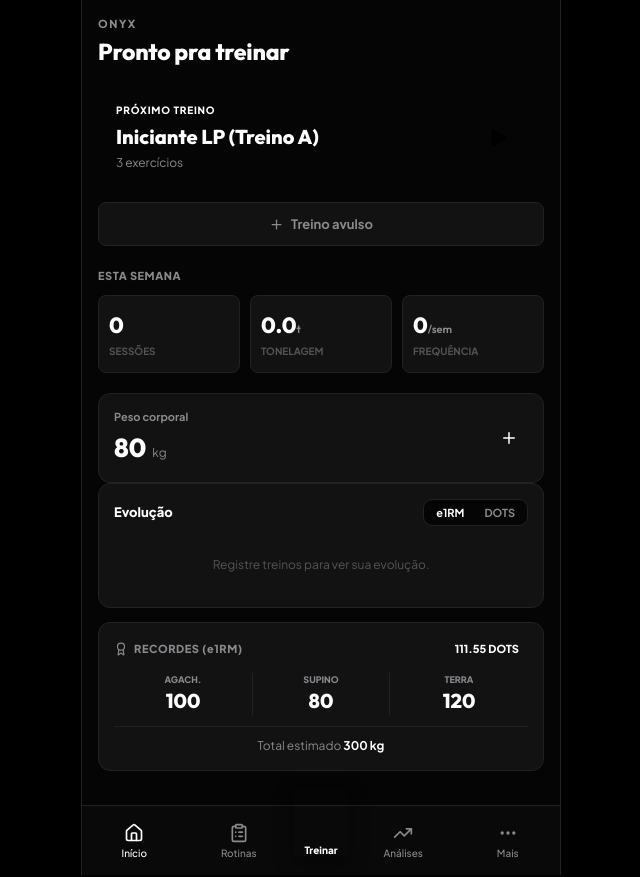
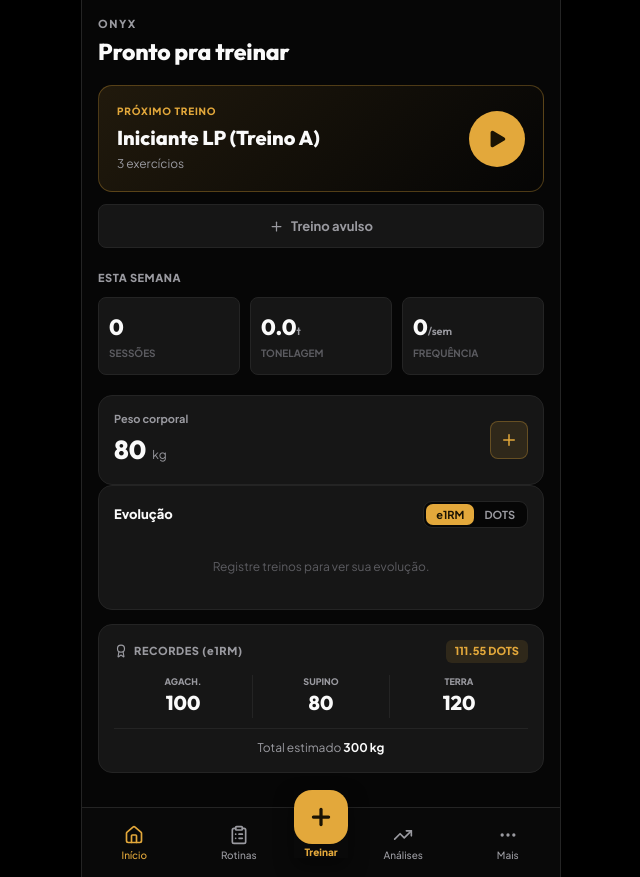
Before and after one commit to LeoCunhaLabz/powerlifting-app, a React (Vite) app in the folder apps/web/: page / in a window 1280 px wide. Shown: the whole page, without its empty margins (319-959 px from the left). Built offline with nearby package versions, Linux system fonts and the light colour scheme.

Commit message:
style(web): acento do tema nas telas restantes
Aplica o acento do tema (Chalk & Onyx) em index.css e na pagina de Configuracoes.

```diff
--- a/apps/web/src/index.css
+++ b/apps/web/src/index.css
@@ -1,38 +1,66 @@
 @import url('https://fonts.googleapis.com/css2?family=Outfit:wght@400;500;600;700;800&family=Plus+Jakarta+Sans:wght@300;400;500;600;700;800&display=swap');
 
 :root {
-  /* Chalk & Onyx Palette */
-  --bg-primary: #050505;
-  --bg-secondary: #121212;
-  --bg-tertiary: #1a1a1a;
+  /* Chalk & Onyx 2.0 — Superfícies (escala de elevação) */
+  --bg-primary: #060606;
+  --bg-secondary: #161616;
+  --bg-tertiary: #1e1e1e;
 
-  --text-primary: #ffffff;
-  --text-secondary: #8a8a8f;
-  --text-muted: #555558;
+  /* Texto (3 níveis de ênfase) */
+  --text-primary: #fafafa;
+  --text-secondary: #9a9aa0;
+  --text-muted: #5c5c61;
 
-  --accent-white: #ffffff;
+  /* Linhas / foco */
+  --border-color: #242424;
+  --border-focus: #4a4a4a;
+
+  /* Compat: usados como "destaque" em vários componentes — agora seguem o acento do tema */
+  --accent-white: var(--accent);
   --accent-gray: #333333;
   --accent-dark: #1a1a1a;
 
-  --border-color: #222222;
-  --border-focus: #444444;
-
-  --success: #10b981;
-  --error: #ef4444;
-  --warning: #f59e0b;
+  /* Status */
+  --success: #37b87f;
+  --error: #e5544b;
+  --warning: #e0a93f;
 
   --font-sans: 'Plus Jakarta Sans', system-ui, -apple-system, sans-serif;
   --font-display: 'Outfit', system-ui, -apple-system, sans-serif;
 
   --radius-sm: 4px;
   --radius-md: 8px;
-  --radius-lg: 12px;
+  --radius-lg: 14px;
 
   --transition-fast: 0.15s ease;
   --transition-normal: 0.25s ease;
 
   /* Layout constraints */
   --max-width: 480px; /* Locked to a premium mobile shell for optimal UX, centered on desktop */
+}
+
+/* ====== Temas de acento (selecionáveis em Configurações) ====== */
+/* Padrão (sem atributo) = Brass */
+:root,
+:root[data-theme='brass'] {
+  --accent: #e3a83b;
+  --accent-soft: rgba(227, 168, 59, 0.12);
+  --accent-border: rgba(227, 168, 59, 0.30);
+  --accent-ink: #1a1304;
+}
+
+:root[data-theme='onyx'] {
+  --accent: #fafafa;
+  --accent-soft: rgba(255, 255, 255, 0.10);
+  --accent-border: rgba(255, 255, 255, 0.22);
+  --accent-ink: #0a0a0a;
+}
+
+:root[data-theme='volt'] {
+  --accent: #b6e34a;
+  --accent-soft: rgba(182, 227, 74, 0.12);
+  --accent-border: rgba(182, 227, 74, 0.30);
+  --accent-ink: #11160a;
 }
 
 /* Base Reset */
@@ -117,8 +145,8 @@ button {
 }
 
 .btn-primary {
-  background-color: var(--accent-white);
-  color: var(--bg-primary);
+  background-color: var(--accent);
+  color: var(--accent-ink);
 }
 
 .btn-primary:hover:not(:disabled) {
@@ -142,13 +170,13 @@ button {
 }
 
 .btn-danger {
-  background-color: rgba(239, 68, 68, 0.1);
+  background-color: rgba(229, 84, 75, 0.1);
   color: var(--error);
-  border: 1px solid rgba(239, 68, 68, 0.2);
+  border: 1px solid rgba(229, 84, 75, 0.2);
 }
 
 .btn-danger:hover:not(:disabled) {
-  background-color: rgba(239, 68, 68, 0.2);
+  background-color: rgba(229, 84, 75, 0.2);
 }
 
 .btn-text {
@@ -169,18 +197,19 @@ button:disabled {
 /* Form Inputs */
 input, select, textarea {
   font-family: var(--font-sans);
-  background-color: var(--bg-secondary);
+  background-color: var(--bg-tertiary);
   border: 1px solid var(--border-color);
   color: var(--text-primary);
   padding: 10px 14px;
   border-radius: var(--radius-sm);
   font-size: 16px; /* >=16px evita zoom automático no iOS Safari */
   outline: none;
-  transition: border-color var(--transition-fast);
+  transition: border-color var(--transition-fast), box-shadow var(--transition-fast);
 }
 
 input:focus, select:focus, textarea:focus {
-  border-color: var(--border-focus);
+  border-color: var(--accent);
+  box-shadow: 0 0 0 3px var(--accent-soft);
 }
 
 input::placeholder, textarea::placeholder {
@@ -327,7 +356,7 @@ input::placeholder, textarea::placeholder {
 }
 
 .nav-item.active {
-  color: var(--text-primary);
+  color: var(--accent);
 }
 
 .nav-item svg {
@@ -352,9 +381,9 @@ input::placeholder, textarea::placeholder {
 }
 
 .badge-highlight {
-  background-color: rgba(255, 255, 255, 0.1);
-  color: var(--text-primary);
-  border-color: rgba(255, 255, 255, 0.2);
+  background-color: var(--accent-soft);
+  color: var(--accent);
+  border-color: var(--accent-border);
 }
 
 /* Overlay / Modal */
--- a/apps/web/src/pages/Settings.tsx
+++ b/apps/web/src/pages/Settings.tsx
@@ -1,7 +1,14 @@
 import React, { useState } from 'react';
 import { useWorkout } from '../context/WorkoutContext';
-import { Download, Upload, Trash2, CheckCircle2, AlertTriangle } from 'lucide-react';
+import { Download, Upload, Trash2, CheckCircle2, AlertTriangle, Check } from 'lucide-react';
 import { DEFAULT_PLATES_KG, DEFAULT_PLATES_LBS } from '../utils/powerlifting';
+import type { ThemeName } from '@powerlifting/shared';
+
+const THEMES: { id: ThemeName; name: string; swatch: string; desc: string }[] = [
+  { id: 'onyx', name: 'Onyx', swatch: '#fafafa', desc: 'Monocromático' },
+  { id: 'brass', name: 'Brass', swatch: '#e3a83b', desc: 'Padrão' },
+  { id: 'volt', name: 'Volt', swatch: '#b6e34a', desc: 'Elétrico' },
+];
 
 export const Settings: React.FC = () => {
   const { state, updateSettings, exportData, importData } = useWorkout();
@@ -71,6 +78,41 @@ export const Settings: React.FC = () => {
     <div style={styles.container}>
       <h1 style={styles.pageTitle}>CONFIGURAÇÕES</h1>
 
+      {/* Aparência / Tema */}
+      <div style={styles.section}>
+        <h2 style={styles.sectionTitle}>Aparência</h2>
+        <div style={{ ...styles.settingDesc, marginBottom: '12px' }}>
+          Escolha a cor de acento do app. Brass é o padrão.
+        </div>
+
+        <div style={styles.themeGrid}>
+          {THEMES.map((theme) => {
+            const isActive = settings.theme === theme.id;
+            return (
+              <button
+                key={theme.id}
+                onClick={() => updateSettings({ theme: theme.id })}
+                style={{
+                  ...styles.themeCard,
+                  borderColor: isActive ? 'var(--accent)' : 'var(--border-color)',
+                }}
+              >
+                {isActive && (
+                  <span style={styles.themeCheck}>
+                    <Check size={13} strokeWidth={3} />
+                  </span>
+                )}
+                <span style={styles.themeSwatchWrap}>
+                  <span style={{ ...styles.themeSwatch, borderColor: theme.swatch }} />
+                </span>
+                <span style={styles.themeName}>{theme.name}</span>
+                <span style={styles.themeDesc}>{theme.desc}</span>
+              </button>
+            );
+          })}
+        </div>
+      </div>
+
       {/* Preferências do Atleta */}
       <div style={styles.section}>
         <h2 style={styles.sectionTitle}>Preferências do Atleta</h2>
@@ -85,8 +127,8 @@ export const Settings: React.FC = () => {
               onClick={() => handleUnitChange('kg')}
               style={{
                 ...styles.unitBtn,
-                backgroundColor: settings.units === 'kg' ? '#ffffff' : '#1a1a1a',
-                color: settings.units === 'kg' ? '#000000' : '#ffffff',
+                backgroundColor: settings.units === 'kg' ? 'var(--accent)' : 'var(--bg-tertiary)',
+                color: settings.units === 'kg' ? 'var(--accent-ink)' : 'var(--text-primary)',
               }}
             >
               KG
@@ -95,8 +137,8 @@ export const Settings: React.FC = () => {
               onClick={() => handleUnitChange('lbs')}
               style={{
                 ...styles.unitBtn,
-                backgroundColor: settings.units === 'lbs' ? '#ffffff' : '#1a1a1a',
-                color: settings.units === 'lbs' ? '#000000' : '#ffffff',
+                backgroundColor: settings.units === 'lbs' ? 'var(--accent)' : 'var(--bg-tertiary)',
+                color: settings.units === 'lbs' ? 'var(--accent-ink)' : 'var(--text-primary)',
               }}
             >
               LBS
@@ -165,9 +207,9 @@ export const Settings: React.FC = () => {
                   onClick={() => handlePlateToggle(plate)}
                   style={{
                     ...styles.plateCheckbox,
-                    backgroundColor: isActive ? '#ffffff' : '#121212',
-                    color: isActive ? '#000000' : '#8a8a8f',
-                    borderColor: isActive ? '#ffffff' : '#222222',
+                    backgroundColor: isActive ? 'var(--accent)' : 'var(--bg-secondary)',
+                    color: isActive ? 'var(--accent-ink)' : 'var(--text-secondary)',
+                    borderColor: isActive ? 'var(--accent)' : 'var(--border-color)',
                   }}
                 >
                   {plate} {settings.units}
@@ -275,6 +317,61 @@ const styles: Record<string, React.CSSProperties> = {
     borderBottom: '1px solid rgba(255, 255, 255, 0.05)',
     paddingBottom: '6px',
   },
+  themeGrid: {
+    display: 'grid',
+    gridTemplateColumns: 'repeat(3, 1fr)',
+    gap: '10px',
+  },
+  themeCard: {
+    position: 'relative',
+    display: 'flex',
+    flexDirection: 'column',
+    alignItems: 'center',
+    gap: '8px',
+    backgroundColor: 'var(--bg-tertiary)',
+    border: '1px solid var(--border-color)',
+    borderRadius: 'var(--radius-md)',
+    padding: '14px 8px',
+  },
+  themeCheck: {
+    position: 'absolute',
+    top: '-7px',
+    right: '-7px',
+    width: '22px',
+    height: '22px',
+    borderRadius: '50%',
+    backgroundColor: 'var(--accent)',
+    color: 'var(--accent-ink)',
+    display: 'flex',
+    alignItems: 'center',
+    justifyContent: 'center',
+  },
+  themeSwatchWrap: {
+    width: '100%',
+    height: '44px',
+    borderRadius: 'var(--radius-sm)',
+    backgroundColor: 'var(--bg-primary)',
+    border: '1px solid var(--border-color)',
+    display: 'flex',
+    alignItems: 'center',
+    justifyContent: 'center',
+  },
+  themeSwatch: {
+    width: '26px',
+    height: '26px',
+    borderRadius: '50%',
+    border: '5px solid',
+    boxSizing: 'border-box',
+  },
+  themeName: {
+    fontSize: '13px',
+    fontWeight: '700',
+    color: 'var(--text-primary)',
+  },
+  themeDesc: {
+    fontSize: '10px',
+    color: 'var(--text-muted)',
+  },
   settingRow: {
     display: 'flex',
     justifyContent: 'space-between',
@@ -292,7 +389,7 @@ const styles: Record<string, React.CSSProperties> = {
   settingLabel: {
     fontSize: '13px',
     fontWeight: '700',
-    color: '#ffffff',
+    color: 'var(--text-primary)',
   },
   settingDesc: {
     fontSize: '11px',
@@ -300,7 +397,7 @@ const styles: Record<string, React.CSSProperties> = {
   },
   unitToggle: {
     display: 'flex',
-    backgroundColor: '#1c1c1e',
+    backgroundColor: 'var(--bg-tertiary)',
     borderRadius: '6px',
     padding: '2px',
     border: '1px solid var(--border-color)',
@@ -363,18 +460,18 @@ const styles: Record<string, React.CSSProperties> = {
     gap: '8px',
   },
   btnBackup: {
-    backgroundColor: 'var(--accent-white)',
-    color: 'var(--bg-primary)',
+    backgroundColor: 'var(--accent)',
+    color: 'var(--accent-ink)',
   },
   btnImport: {
     backgroundColor: 'var(--bg-tertiary)',
-    color: '#ffffff',
+    color: 'var(--text-primary)',
     border: '1px solid var(--border-color)',
   },
   btnDelete: {
-    backgroundColor: 'rgba(239, 68, 68, 0.1)',
+    backgroundColor: 'rgba(229, 84, 75, 0.1)',
     color: 'var(--error)',
-    border: '1px solid rgba(239, 68, 68, 0.2)',
+    border: '1px solid rgba(229, 84, 75, 0.2)',
   },
   textarea: {
     width: '100%',
@@ -382,36 +479,36 @@ const styles: Record<string, React.CSSProperties> = {
     fontSize: '12px',
     fontFamily: 'monospace',
     resize: 'none',
-    backgroundColor: '#0a0a0a',
+    backgroundColor: 'var(--bg-primary)',
     marginTop: '6px',
   },
   successAlert: {
     display: 'flex',
     alignItems: 'center',
     gap: '8px',
-    backgroundColor: 'rgba(16, 185, 129, 0.1)',
+    backgroundColor: 'rgba(55, 184, 127, 0.1)',
     color: 'var(--success)',
     padding: '10px',
     borderRadius: 'var(--radius-sm)',
     fontSize: '12px',
     marginTop: '10px',
-    border: '1px solid rgba(16, 185, 129, 0.2)',
+    border: '1px solid rgba(55, 184, 127, 0.2)',
   },
   errorAlert: {
     display: 'flex',
     alignItems: 'center',
     gap: '8px',
-    backgroundColor: 'rgba(239, 68, 68, 0.1)',
+    backgroundColor: 'rgba(229, 84, 75, 0.1)',
     color: 'var(--error)',
     padding: '10px',
     borderRadius: 'var(--radius-sm)',
     fontSize: '12px',
     marginTop: '10px',
-    border: '1px solid rgba(239, 68, 68, 0.2)',
+    border: '1px solid rgba(229, 84, 75, 0.2)',
   },
   confirmBox: {
-    backgroundColor: 'rgba(239, 68, 68, 0.05)',
-    border: '1px solid rgba(239, 68, 68, 0.2)',
+    backgroundColor: 'rgba(229, 84, 75, 0.05)',
+    border: '1px solid rgba(229, 84, 75, 0.2)',
     borderRadius: 'var(--radius-sm)',
     padding: '12px',
   },
```
